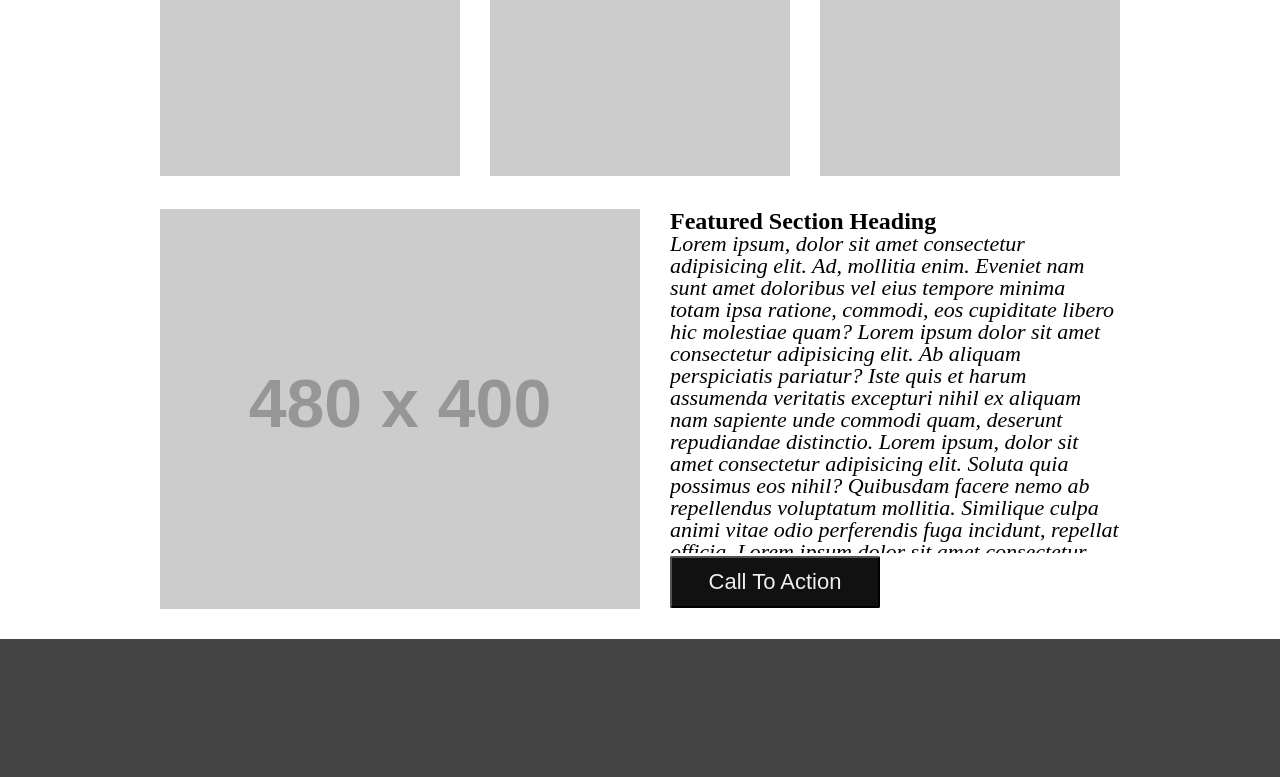
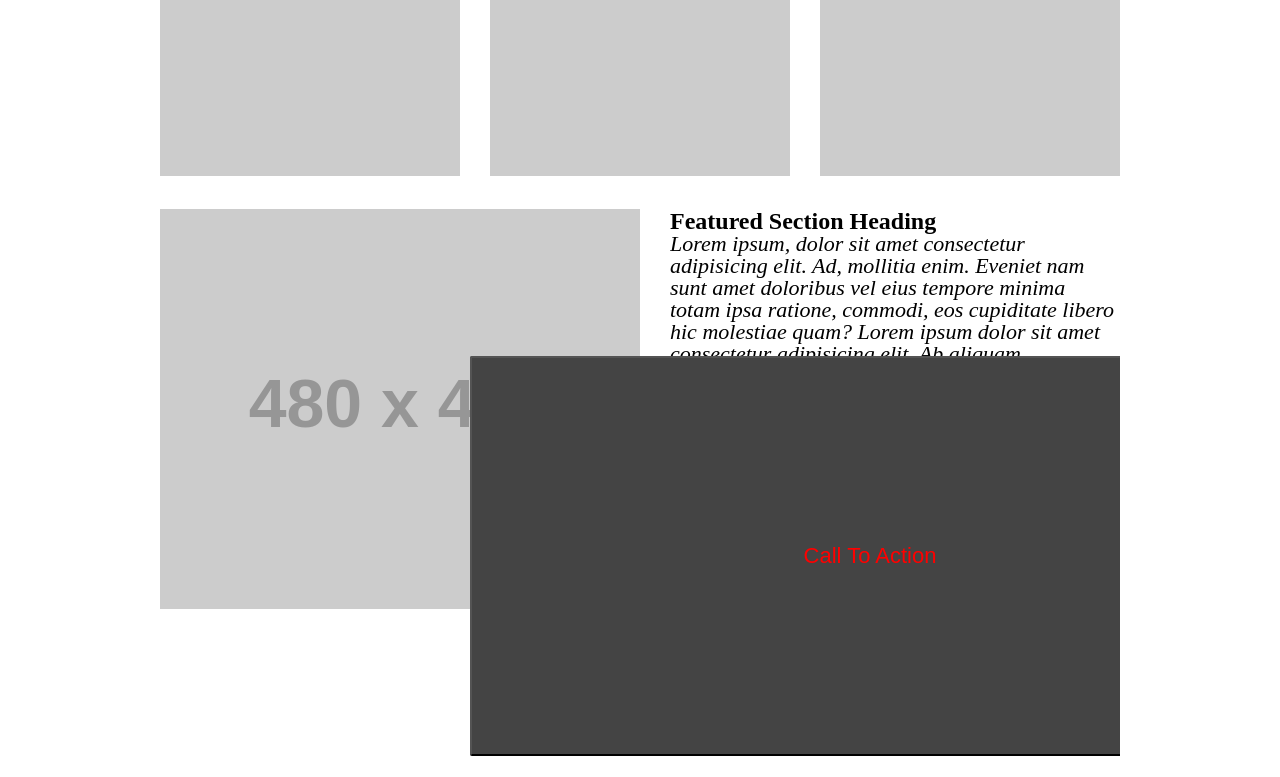
Before and after one commit to ncarignan/201d64-wireframe-exercise, a plain HTML site: page index.html in a window 1280 px wide. In both pictures the pointer is over the button "Call To Action". Shown: the part 810-1587 px from the top of the page. Drawn offline with Linux system fonts and the light colour scheme; placeholder pictures from the web are drawn by us.

Commit message:
done with demo

```diff
--- a/style.css
+++ b/style.css
@@ -103,3 +103,14 @@ footer {
   height: 138px;
   background-color: #444;
 }
+
+button:hover {
+  height: 400px;
+  width: 800px;
+  transition: 350ms;
+  position: relative;
+  right: 200px;
+  bottom: 200px;
+  color: red;
+  background-color: #444;
+}
```
